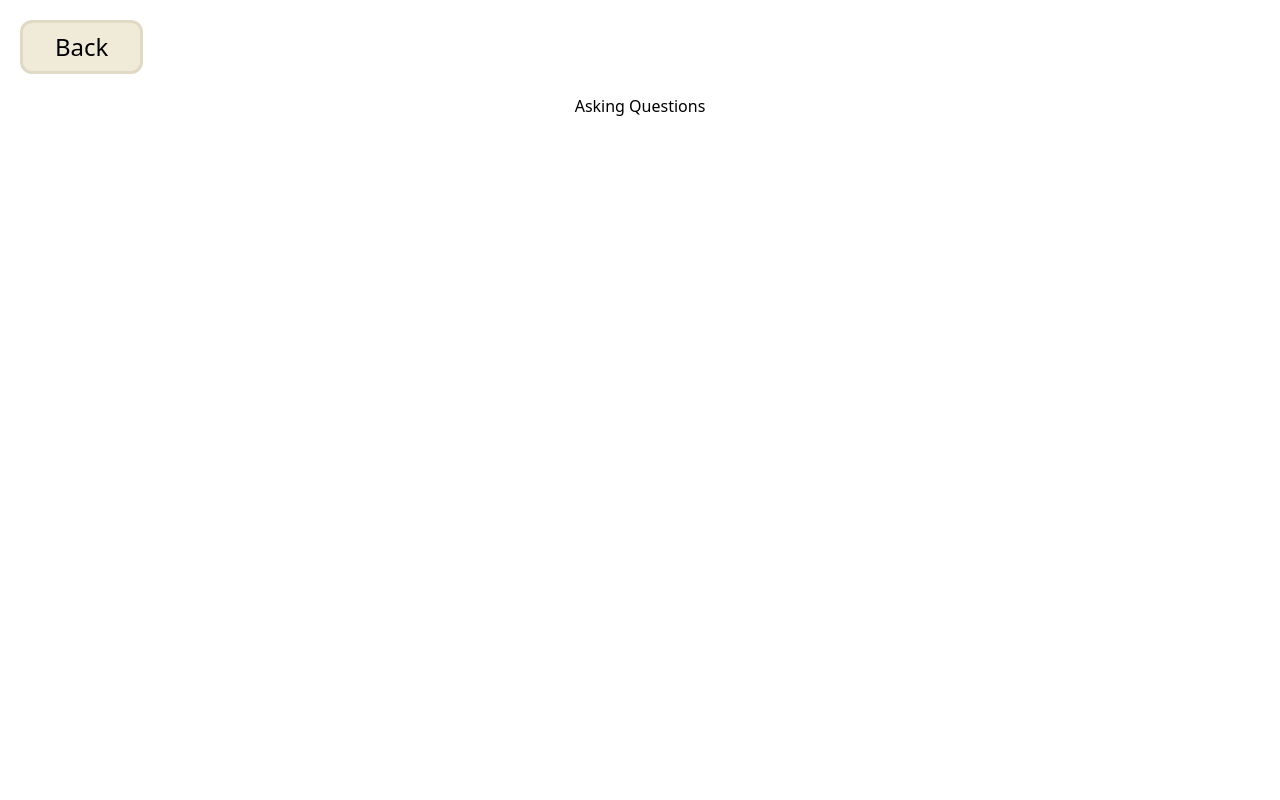
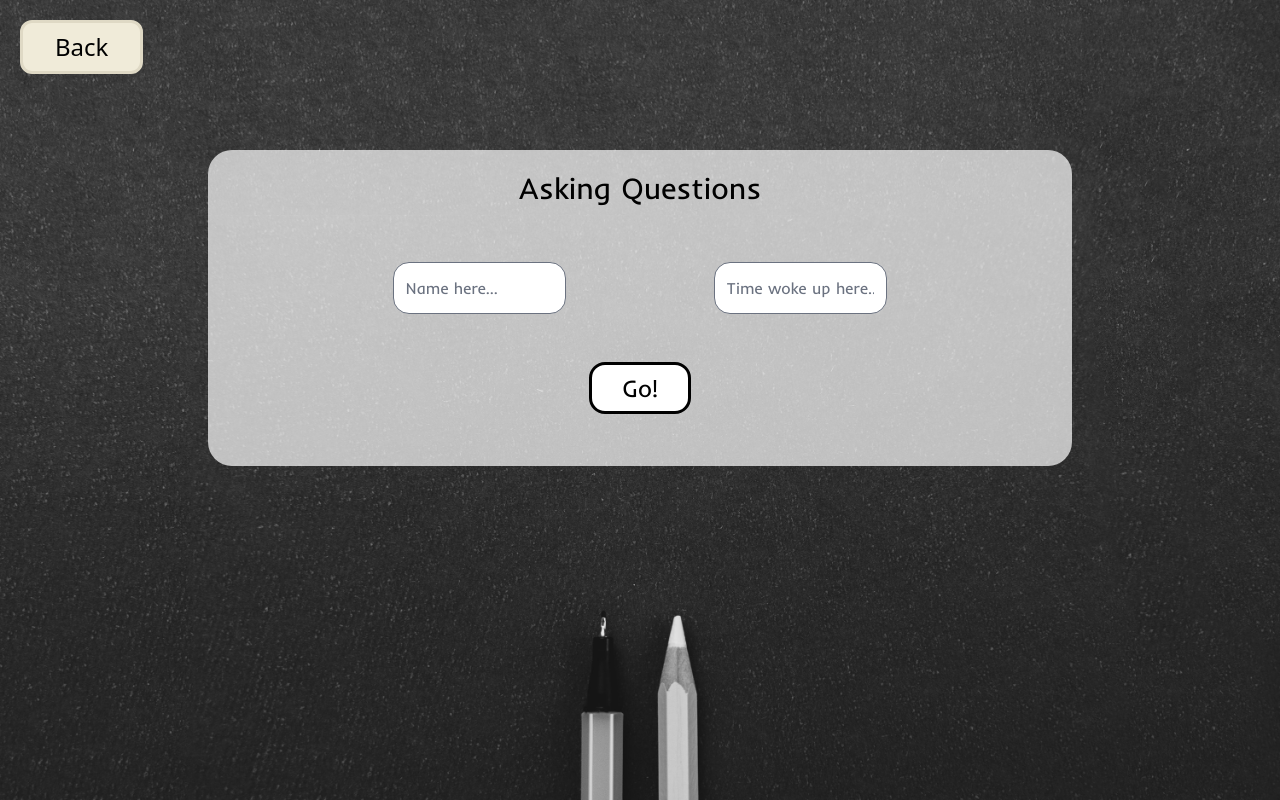
Before and after one commit to Kass-S/all-for-one-react, a React (Vite) app: page /AskingQuestions in a window 1280 px wide. Built offline with nearby package versions, Linux system fonts and the light colour scheme.

Commit message:
styling changes

```diff
--- a/src/components/AskingQuestionsComponent.jsx
+++ b/src/components/AskingQuestionsComponent.jsx
@@ -1,12 +1,26 @@
 const AskingQuestionsComponent = () => {
 
     return(
-        <>
+        <div className="bg-[url(/src/Assets/AllForOneAskingQuestions.jpg)] bg-no-repeat bg-cover h-[100vh]">
+
             <a href="/pages" className=""><button className="text-black text-2xl m-5 bg-[#F0EBD9] rounded-xl border-[#DFD9C5] border-[3px] p-2 px-8">Back</button></a>
-            <div className="flex justify-center">
-                <h1>Asking Questions</h1>
+
+            <div className="font-inder bg-white/70 grid mx-52 mt-14 grid-cols-5 grid-rows-3 rounded-3xl gap-y-6 pb-10">
+
+                <p className="text-3xl flex justify-center my-5 col-span-5">Asking Questions</p>
+
+                <p ></p>
+
+                <input type="text" placeholder="Name here..." className="bg-white border-1 col-start-2 col-end-4 row-[2] m-3 rounded-2xl mr-40" />
+
+                <input type="text" placeholder="Time woke up here..." className="bg-white border-1 col-start-3 col-end-5 row-[2] m-3 rounded-2xl ml-40" />
+
+                <button className="text-2xl bg-white border-black border-[3px] col-start-2 col-end-5 row-[3] m-3 mx-52 rounded-2xl cursor-pointer">Go!</button>
+
+                <a href="" className="hidden">Go Again</a>
+
             </div>
-        </>
+        </div>
     )
 }
 
--- a/src/components/SayHelloComponent.jsx
+++ b/src/components/SayHelloComponent.jsx
@@ -12,7 +12,7 @@ const SayHelloComponent = () => {
     }
 
     useEffect(() => {
-        console.log(greeting);
+
     }, [])
 
     return(
```
